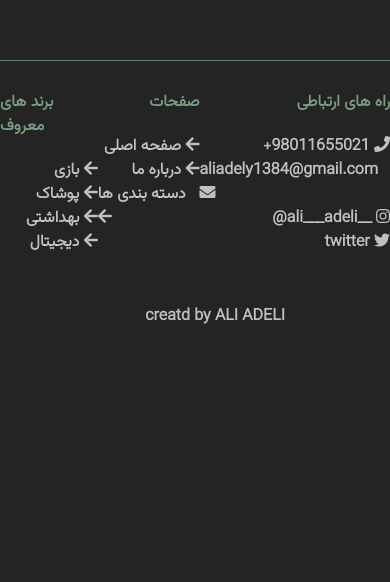
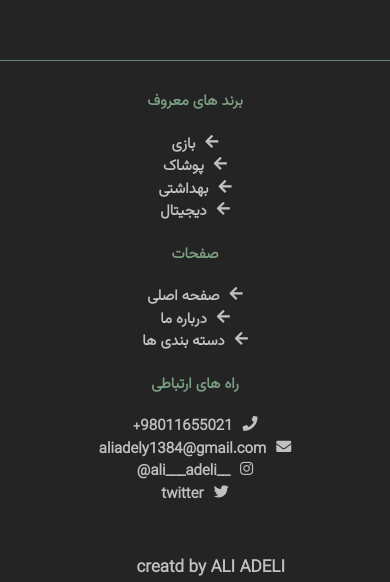
Before and after one commit to aliadde/sklep-shop-edition, a React (Vite) app: page / in a window 390 px wide. Shown: the part 2070-2652 px from the top of the page. Before the commit the page ends 2399 px from the top, so only its background shows below. Built offline with nearby package versions, Linux system fonts and the light colour scheme.

Commit message:
footer got responsive

```diff
--- a/src/App.css
+++ b/src/App.css
@@ -121,7 +121,7 @@ header button .nav-btn:hover {
   height: 150px;
   background-color: var(--main-color);
   border-radius: 20px;
-}
+}+
 .inside-box:hover {
   transition: 500ms;
   transform: scale3d(1.2, 1.2, 1);
--- a/src/assets/media578.css
+++ b/src/assets/media578.css
@@ -31,4 +31,23 @@
     max-width: 60px;
   }
   /* category end */
+
+  /* Footer start */
+  .footer-container {
+    flex-direction: column;
+    align-items: center;
+    justify-content: center;
+    font-size: 15px;
+    gap: 20px;
+  }
+  .footer-box {
+    align-items: center;
+  }
+  #footer-hover {
+    display: flex;
+    gap: 10px;
+  }
+  .credit {
+    font-size: 17px;
+  }
 }
```
